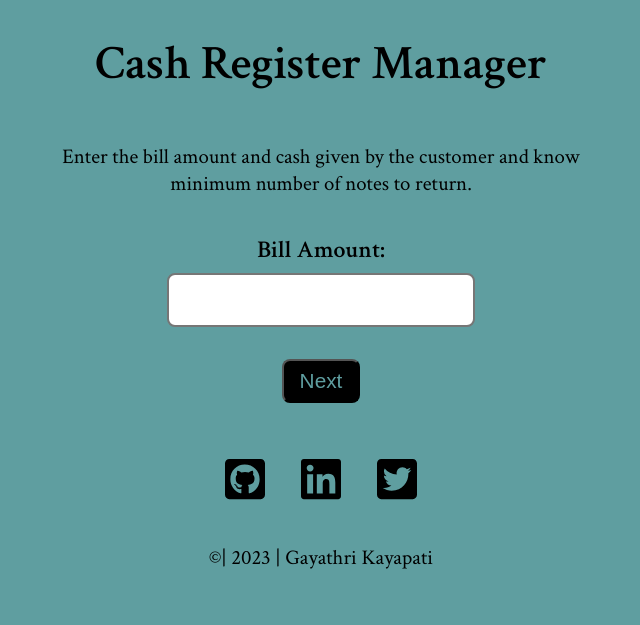
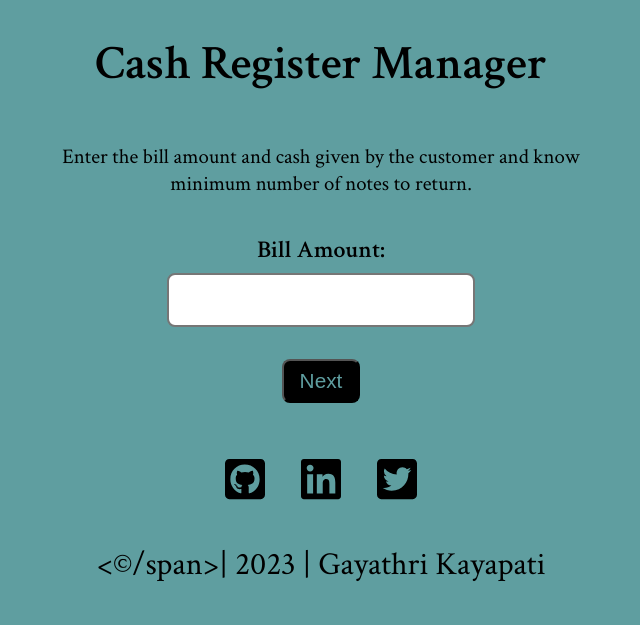
Before and after one commit to gayathri-kayapati/Cash_Register_Manager, a plain HTML site: page index.html in a window 1280 px wide. Shown: the whole page, without its empty margins (319-959 px from the left). Drawn offline with Linux system fonts and the light colour scheme.

Commit message:
increased font size for copy right symbel

```diff
--- a/index.html
+++ b/index.html
@@ -73,7 +73,7 @@
             ><img class="icon" src="icons/square-twitter.svg" alt="twitter"
           /></a>
         </section>
-        <p style="font-size: 1.3rem">&copy;| 2023 | Gayathri Kayapati</p>
+        <p style="font-size: 1.3rem"><span style="font-size: 2rem;"><&copy;/span>| 2023 | Gayathri Kayapati</p>
       </div>
     </footer>
     <script src="index.js" type="text/javascript"></script>
```
